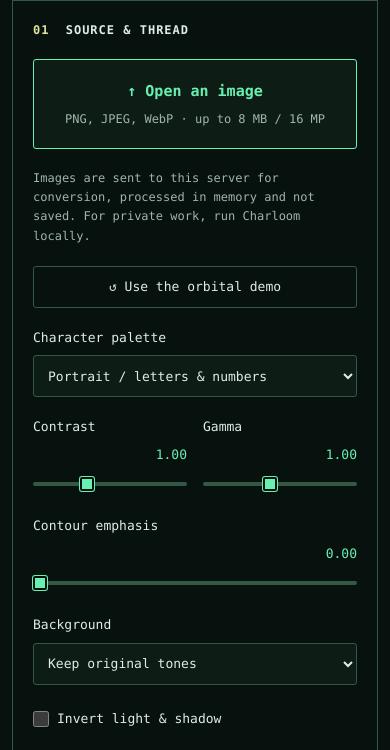
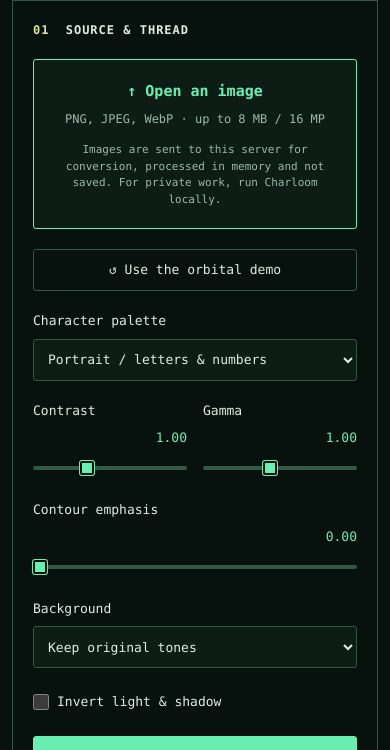
Before and after one commit to alexpapay/charloom, a website: page ascii_gen/static/index.html in a window 390 px wide. Shown: the part 85-835 px from the top of the page. Drawn offline with Linux system fonts and the light colour scheme; no server answers.

Commit message:
Place privacy notice inside image upload control

```diff
--- a/ascii_gen/static/index.html
+++ b/ascii_gen/static/index.html
@@ -21,8 +21,7 @@
 <body><div class="terminal">
 <header><a class="brand" href="/">charloom<span>▌</span></a><span class="version">v0.2</span><a class="github" href="https://github.com/alexpapay/charloom">GitHub ↗</a></header>
 <main><form id="settings" class="settings"><h2><span>01</span> SOURCE & THREAD</h2>
-<label class="upload" for="source"><strong>↑ Open an image</strong><span id="filename">PNG, JPEG, WebP · up to 8 MB / 16 MP</span><input id="source" type="file" accept="image/png,image/jpeg,image/webp"></label>
-<p class="privacy">Images are sent to this server for conversion, processed in memory and not saved. For private work, run Charloom locally.</p>
+<label class="upload" for="source"><strong>↑ Open an image</strong><span id="filename">PNG, JPEG, WebP · up to 8 MB / 16 MP</span><span class="privacy">Images are sent to this server for conversion, processed in memory and not saved. For private work, run Charloom locally.</span><input id="source" type="file" accept="image/png,image/jpeg,image/webp"></label>
 <button class="quiet" id="demo" type="button">↺ Use the orbital demo</button>
 <label>Character palette<select id="palette"><option value=" .:;+*x%#08@">Portrait / letters & numbers</option><option value=" .:-=+*#%@">Classic / symbols</option><option value=" .,:;i1tfLCG08@">Fine / mixed characters</option></select></label>
 <label>Contrast <output id="contrast-value">1.00</output><input id="contrast" type="range" min="0.5" max="2" step="0.05" value="1"></label>
--- a/ascii_gen/static/style.css
+++ b/ascii_gen/static/style.css
@@ -53,7 +53,8 @@ select { width: 100%; min-width: 0; font-size: 13px; padding-left: 10px; }
 .upload input { position: absolute; inset: 0; width: 100%; height: 100%; opacity: 0; cursor: pointer; }
 .upload:has(input:disabled) { opacity: .45; cursor: wait; }
 .upload input:disabled { cursor: wait; }
-.privacy, .settings-note { font-size: 12px; }
+.upload .privacy { font-size: 11px; line-height: 1.5; margin-top: 6px; }
+.settings-note { font-size: 12px; }
 .quiet { font-size: 13px; background: transparent; }
 .check { display: flex; align-items: center; gap: 8px; font-size: 13px; min-height: 28px; }
 .check input { accent-color: var(--ink); width: 16px; height: 16px; margin: 0; }
@@ -107,7 +108,7 @@ input[type=range]::-moz-range-thumb { width: 10px; height: 10px; border: 2px sol
   .brand { font-size: 24px; }
   main { grid-template-columns: 1fr; }
   .settings { border-right: 0; border-bottom: 1px solid var(--line); display: grid; grid-template-columns: minmax(0, 1fr) minmax(0, 1fr); padding: 20px; gap: 20px 16px; }
-  .settings h2, .upload, .privacy, .settings-note, .primary, .quiet, .settings label:has(select), .settings label:has(#edge), .settings .check { grid-column: 1 / -1; }
+  .settings h2, .upload, .settings-note, .primary, .quiet, .settings label:has(select), .settings label:has(#edge), .settings .check { grid-column: 1 / -1; }
   .settings label:not(.check):not(.upload) { grid-template-columns: minmax(0, 1fr); gap: 8px; }
   .settings output { justify-self: end; }
   .preview { padding: 24px 20px; }
```
